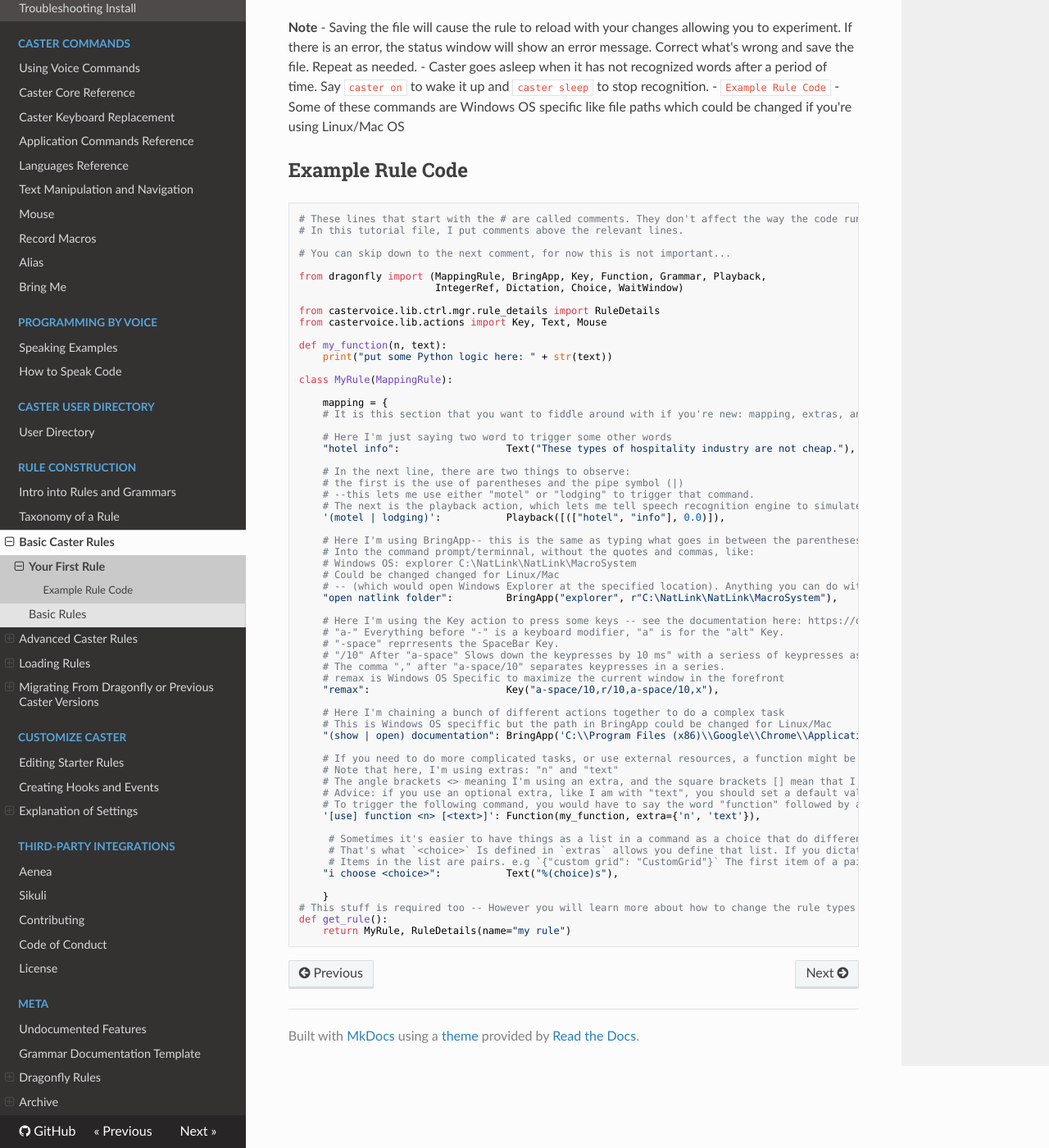
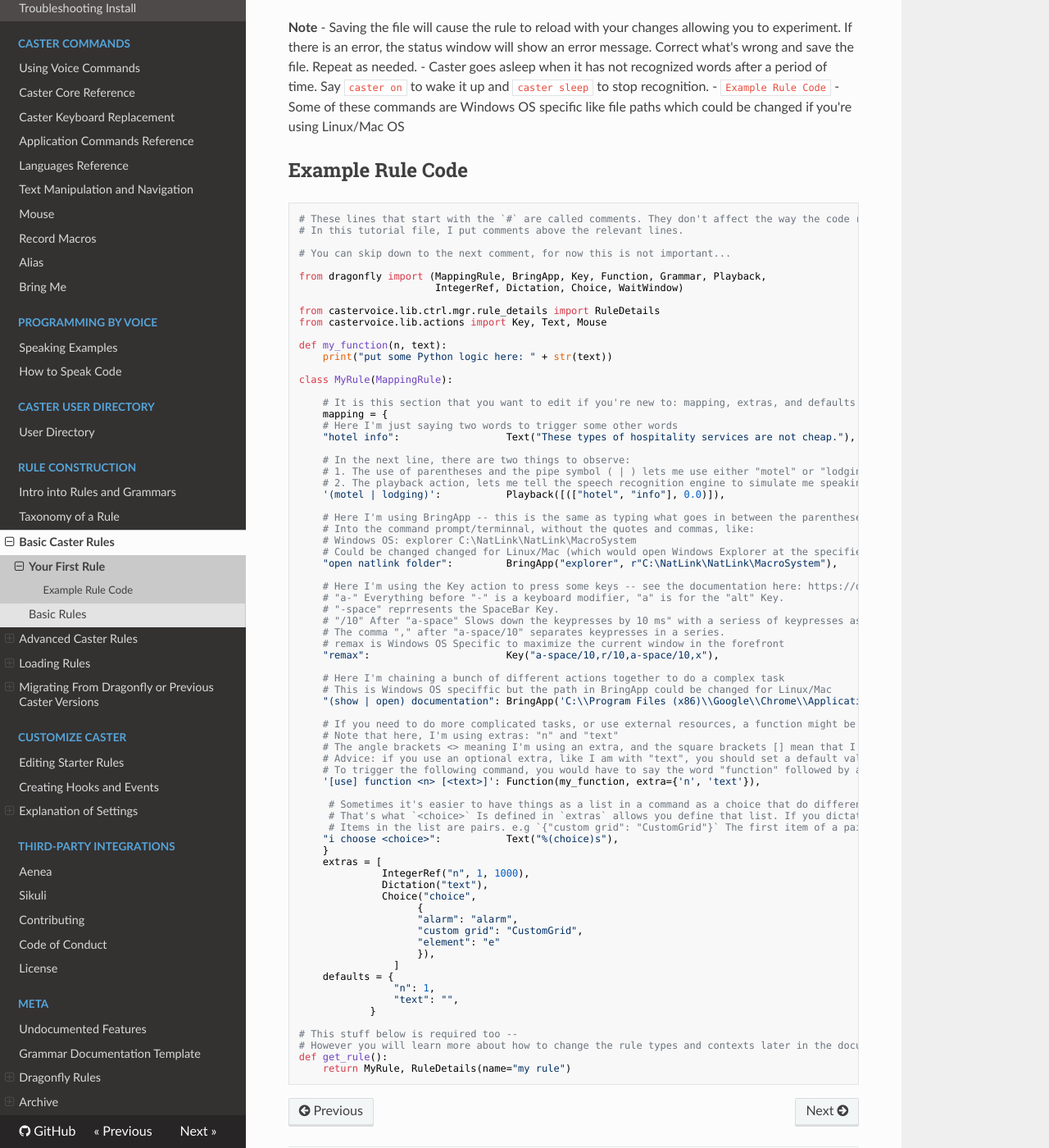
Before and after one commit to dictation-toolbox/Caster, an MkDocs documentation site: the page built from docs/readthedocs/Rule_Construction/Basic_Caster_Rules/Your_First_Rule.md, in a window 1280 px wide and 1400 px high, scrolled down 581 px. Shown: the whole window at 82% size. Built offline with MkDocs 1.6.1, drawn with Linux system fonts in a browser that asks for light colours; nearby versions of some CDN libraries; comment, search, counter and statistics services are not loaded.

Commit message:
add missing extras and defaults `Your_First_Rule.md` and example rules

````diff
--- a/docs/readthedocs/Rule_Construction/Basic_Caster_Rules/Your_First_Rule.md
+++ b/docs/readthedocs/Rule_Construction/Basic_Caster_Rules/Your_First_Rule.md
@@ -23,7 +23,7 @@ Rules should be placed in [Caster User Directory](https://caster.readthedocs.io/
 ## Example Rule Code
 
 ```python
-# These lines that start with the # are called comments. They don't affect the way the code runs.
+# These lines that start with the `#` are called comments. They don't affect the way the code runs.
 # In this tutorial file, I put comments above the relevant lines.
 
 # You can skip down to the next comment, for now this is not important...
@@ -39,23 +39,20 @@ def my_function(n, text):
 
 class MyRule(MappingRule):
 
+    # It is this section that you want to edit if you're new to: mapping, extras, and defaults concepts.
     mapping = {
-    # It is this section that you want to fiddle around with if you're new: mapping, extras, and defaults
-
-    # Here I'm just saying two word to trigger some other words
-    "hotel info":                  Text("These types of hospitality industry are not cheap."),
+    # Here I'm just saying two words to trigger some other words
+    "hotel info":                  Text("These types of hospitality services are not cheap."),
 
     # In the next line, there are two things to observe:
-    # the first is the use of parentheses and the pipe symbol (|)
-    # --this lets me use either "motel" or "lodging" to trigger that command.
-    # The next is the playback action, which lets me tell speech recognition engine to simulate me speaking some words.
+    # 1. The use of parentheses and the pipe symbol ( | ) lets me use either "motel" or "lodging" to trigger that command.
+    # 2. The playback action, lets me tell the speech recognition engine to simulate me speaking some words.
     '(motel | lodging)':           Playback([(["hotel", "info"], 0.0)]),
 
-    # Here I'm using BringApp-- this is the same as typing what goes in between the parentheses
+    # Here I'm using BringApp -- this is the same as typing what goes in between the parentheses
     # Into the command prompt/terminnal, without the quotes and commas, like:
     # Windows OS: explorer C:\NatLink\NatLink\MacroSystem
-    # Could be changed changed for Linux/Mac
-    # -- (which would open Windows Explorer at the specified location). Anything you can do with the command line can be done this way
+    # Could be changed changed for Linux/Mac (which would open Windows Explorer at the specified location). Anything you can do with the command line can be done this way
     "open natlink folder":         BringApp("explorer", r"C:\NatLink\NatLink\MacroSystem"),
 
     # Here I'm using the Key action to press some keys -- see the documentation here: https://dragonfly2.readthedocs.io/en/latest/actions.html?#module-dragonfly.actions.action_key
@@ -81,9 +78,24 @@ class MyRule(MappingRule):
      # That's what `<choice>` Is defined in `extras` allows you define that list. If you dictate `i choose custom grid` Then `CustomGrid` will be printed as text.
      # Items in the list are pairs. e.g `{"custom grid": "CustomGrid"}` The first item of a pair is the command "custom grid" and the second "CustomGrid" output text action.
     "i choose <choice>":           Text("%(choice)s"),
+    }
+    extras = [
+              IntegerRef("n", 1, 1000),
+              Dictation("text"),
+              Choice("choice",
+                    {
+                    "alarm": "alarm",
+                    "custom grid": "CustomGrid",
+                    "element": "e"
+                    }),
+                ]
+    defaults = {
+                "n": 1,
+                "text": "",
+            }
 
-    }
-# This stuff is required too -- However you will learn more about how to change the rule types and contexts later.
+# This stuff below is required too --
+# However you will learn more about how to change the rule types and contexts later in the documentation.
 def get_rule():
     return MyRule, RuleDetails(name="my rule")
 ```
````
Also changed, not shown: caster_example_rule.py (+17 -21 lines), dragonfly_example_rule.py (+24 -22 lines).
